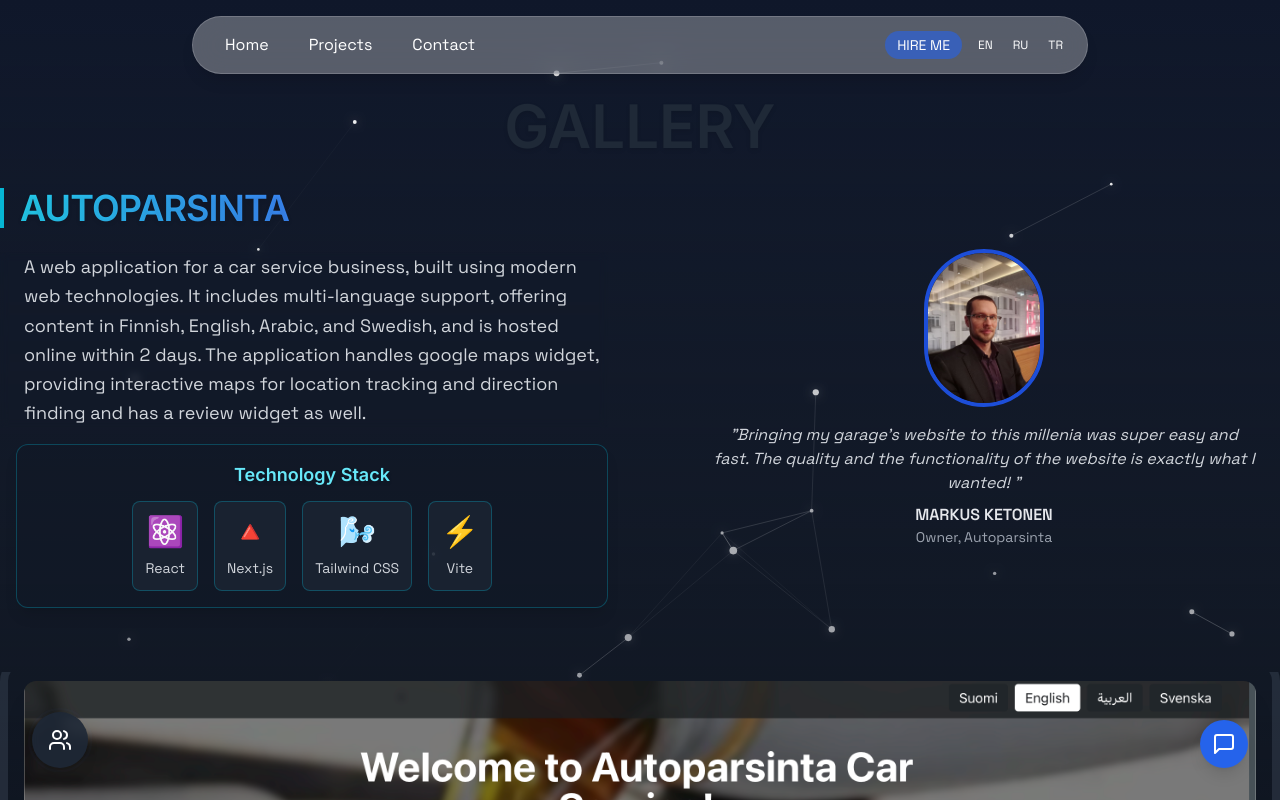
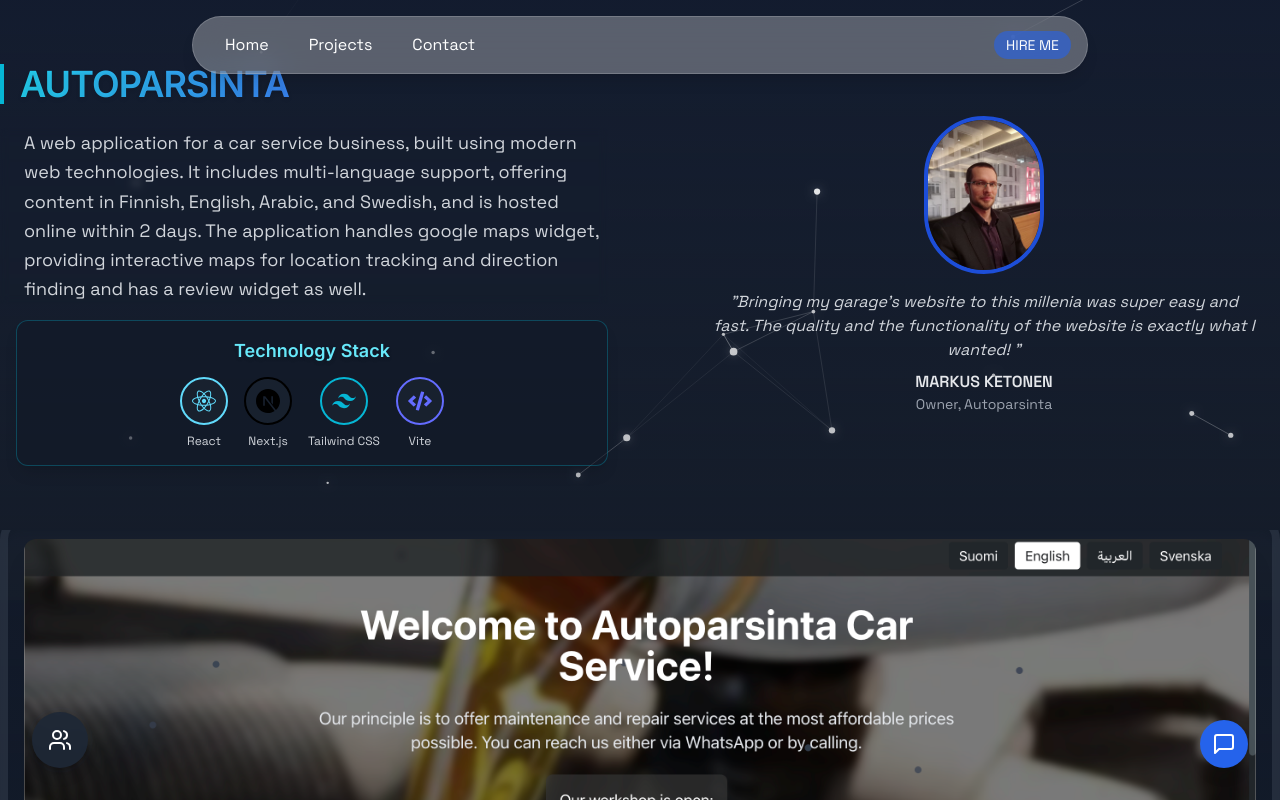
Before and after one commit to GloryMighty/PersonalWebsite, a Next.js app: page /projects in a window 1280 px wide. Shown: the top 800 px of the page. Built offline with nearby package versions, Linux system fonts and the light colour scheme.

Commit message:
Beautiful

```diff
--- a/app/page.tsx
+++ b/app/page.tsx
@@ -272,7 +272,7 @@
   { month: 'Me', revenue: 5000 },
   { month: 'And', revenue: 8000 },
   { month: 'After', revenue: 8000 },
-  { month: '=>', revenue: 150000 },
+  { month: '=>', revenue: 500000 },
 ];
 
 // Main Page Component
@@ -371,7 +371,7 @@
             className="text-center content-glass p-8 backdrop-blur-md max-w-3xl mx-auto"
           >
             <h2 className="tech-text text-3xl mb-6 bg-clip-text text-transparent bg-gradient-to-r from-white to-blue-200">
-              The Present and Future
+              OUR PRESENT AND FUTURE
             </h2>
 
             {/* Revenue Growth Graph */}
--- a/app/projects/page.tsx
+++ b/app/projects/page.tsx
@@ -3,15 +3,16 @@
 "use client"
 
 // Framer Motion and React imports
-import React, { useState, useEffect } from 'react'
+import React, { useState, useEffect, useRef } from 'react'
 import { motion, useScroll, useMotionValue, MotionValue } from 'framer-motion'
 import Image from 'next/image'
 
 // Import other necessary components and types
 import ConstellationBackground from "@/components/ConstellationBackground"
+import ChatWidget from "@/components/ChatWidget"
 import SocialLinksWidget from "@/components/SocialLinksWidget"
-import ChatWidget from "@/components/ChatWidget"
 import Shevrons from "@/components/Shevrons"
+import TechStack from "@/components/TechStack"
 
 // Project data and types
 interface Project {
@@ -127,35 +128,6 @@
   },
 }
 
-// Matrix-like code animation component
-const MatrixCodeBackground = () => {
-  // Use a consistent seed for random generation to prevent hydration errors
-  const codeLines = Array.from({ length: 50 }, (_, index) => {
-    // Use a deterministic method to generate "random" binary strings
-    const seed = index * 1.618; // Using golden ratio as a seed
-    const randomBinary = Math.abs(Math.sin(seed)).toString(2).slice(2, 12).padStart(10, '0')
-    return randomBinary
-  })
-
-  return (
-    <div className="absolute inset-0 overflow-hidden pointer-events-none z-0">
-      {codeLines.map((codeLine, index) => (
-        <div
-          key={index}
-          className="absolute text-green-500/30 text-xs font-mono opacity-50 animate-matrix-fall"
-          style={{
-            left: `${(index * 7.5) % 100}%`, // Deterministic positioning
-            animationDelay: `${index * 0.2}s`, // Consistent delay
-            animationDuration: `${5 + (index % 3)}s` // Consistent duration
-          }}
-        >
-          {codeLine}
-        </div>
-      ))}
-    </div>
-  )
-}
-
 // Spark and Chevron Visual Component
 const ProjectSeparator = () => {
   // Generate random spark positions and intensities
@@ -205,61 +177,6 @@
             d="M7.41 8.59L12 13.17l4.59-4.58L18 10l-6 6-6-6 1.41-1.41z"
           />
         </svg>
-      </div>
-    </div>
-  )
-}
-
-// Modernized Stack Component
-const TechStack = ({ stack }: { stack?: { name: string, icon: string }[] }) => {
-  if (!stack || stack.length === 0) return null;
-
-  return (
-    <div className="mt-4 p-4 bg-gray-900/50 rounded-xl border border-cyan-500/30 shadow-lg">
-      <h3 className="text-lg font-semibold text-cyan-300 mb-3 text-center">
-        Technology Stack
-      </h3>
-      <div className="flex flex-wrap justify-center gap-4">
-        {stack.map((tech, index) => (
-          <motion.div
-            key={tech.name}
-            initial={{ opacity: 0, scale: 0.8 }}
-            animate={{
-              opacity: 1,
-              scale: 1,
-              rotate: index % 2 === 0 ? [0, -5, 5, 0] : [0, 5, -5, 0]
-            }}
-            transition={{
-              duration: 0.5,
-              delay: index * 0.1,
-              type: "spring",
-              stiffness: 300
-            }}
-            whileHover={{
-              scale: 1.1,
-              rotate: 0,
-              transition: { duration: 0.2 }
-            }}
-            className="
-              flex flex-col items-center justify-center
-              p-3 rounded-lg
-              bg-gray-800/70
-              border border-cyan-500/30
-              hover:border-cyan-500/70
-              hover:bg-gray-800/90
-              transition-all duration-300
-              cursor-pointer
-              group
-            "
-          >
-            <span className="text-3xl mb-2 group-hover:text-cyan-300 transition-colors">
-              {tech.icon}
-            </span>
-            <span className="text-sm text-gray-300 group-hover:text-cyan-200 transition-colors">
-              {tech.name}
-            </span>
-          </motion.div>
-        ))}
       </div>
     </div>
   )
@@ -425,11 +342,65 @@
 }
 
 // Main Projects Page Component
-export default function ProjectsPage() {
-  // Manage selected images for each project
+const ProjectsPage = () => {
   const [selectedImages, setSelectedImages] = useState<{[key: number]: string}>({})
+  const [currentProjectIndex, setCurrentProjectIndex] = useState(0)
+  const projectContainerRef = useRef<HTMLDivElement>(null)
+  const scrollRef = useRef<HTMLDivElement>(null)
 
-  // Update selected image on hover
+  // Scroll to specific project
+  const scrollToProject = (index: number) => {
+    const projectElement = document.getElementById(`project-${projects[index].id}`);
+
+    if (projectElement) {
+      // Add an offset for the first project to prevent it from being too high
+      const offset = index === 0 ? 100 : 0; // 100px offset for the first project
+
+      window.scrollTo({
+        top: projectElement.offsetTop - offset,
+        behavior: 'smooth'
+      });
+
+      setCurrentProjectIndex(index);
+    }
+  };
+
+  // Handle scroll to update current project index
+  useEffect(() => {
+    const handleScroll = () => {
+      const projectContainer = projectContainerRef.current
+      if (projectContainer) {
+        const projectElements = projectContainer.querySelectorAll('.project-item')
+        const scrollPosition = window.scrollY
+
+        // Find the project currently in view
+        for (let i = 0; i < projectElements.length; i++) {
+          const element = projectElements[i] as HTMLElement
+          const elementTop = element.offsetTop
+          const elementHeight = element.offsetHeight
+
+          if (scrollPosition >= elementTop &&
+              scrollPosition < elementTop + elementHeight) {
+            setCurrentProjectIndex(i)
+            break
+          }
+        }
+      }
+    }
+
+    window.addEventListener('scroll', handleScroll)
+    return () => window.removeEventListener('scroll', handleScroll)
+  }, [])
+
+  // Function to handle first image selection
+  const handleFirstImage = (projectId: number, imageSrc: string) => {
+    setSelectedImages(prev => ({
+      ...prev,
+      [projectId]: imageSrc
+    }))
+  }
+
+  // Function to handle thumbnail click
   const handleThumbnailClick = (projectId: number, imageSrc: string) => {
     setSelectedImages(prev => ({
       ...prev,
@@ -437,27 +408,44 @@
     }))
   }
 
-  // Update selected image on click
-  const handleFirstImage = (projectId: number, imageSrc: string) => {
-    setSelectedImages(prev => ({
-      ...prev,
-      [projectId]: imageSrc
-    }))
-  }
+  // Get scroll progress
+  const { scrollYProgress } = useScroll()
 
   return (
-    <div className="pt-24 min-h-screen flex flex-col items-center justify-start">
-      <motion.h1
-        initial={{ opacity: 0, y: -50 }}
-        animate={{ opacity: 1, y: 0 }}
-        transition={{ duration: 0.5 }}
-        className="text-4xl md:text-5xl lg:text-6xl font-bold text-center mb-8 text-gray-800 dark:text-gray-200"
+    <div className="projects-container relative">
+      {/* Constellation Background */}
+      <ConstellationBackground scrollYProgress={scrollYProgress} />
+
+      {/* Chat and Social Widgets */}
+      <ChatWidget />
+      <SocialLinksWidget />
+
+      {/* Projects Container */}
+      <motion.div
+        ref={projectContainerRef}
+        className="projects-wrapper flex flex-col items-center space-y-16 py-16"
+        initial="hidden"
+        animate="visible"
+        variants={{
+          hidden: { opacity: 0 },
+          visible: {
+            opacity: 1,
+            transition: {
+              staggerChildren: 0.3
+            }
+          }
+        }}
       >
-        GALLERY
-      </motion.h1>
-
         {projects.map((project, index) => (
           <React.Fragment key={project.id}>
+            <motion.div
+              id={`project-${project.id}`}
+              className={`project-item ${index === currentProjectIndex ? 'active' : ''}`}
+              variants={{
+                hidden: { opacity: 0, y: 50 },
+                visible: { opacity: 1, y: 0 }
+              }}
+            >
               <ProjectImageDisplay
                 project={project}
                 selectedImages={selectedImages}
@@ -465,32 +453,48 @@
                 handleThumbnailClick={handleThumbnailClick}
                 isLastProject={index === projects.length - 1}
               />
-          {project.title === "My Introduction" && (
-            <div className="flex flex-col items-center justify-center mt-8 space-y-4">
-              <p className="text-xl text-cyan-300 font-medium text-center animate-pulse">
-                Have more questions about me? Don&apos;t hesitate to ask VAI
-              </p>
-              <div className="animate-slow-bounce">
+            </motion.div>
+
+            {/* Add navigation Shevrons between projects, except for the first project */}
+            {index > 0 && index < projects.length && (
+              <div className="flex flex-col items-center space-y-4 w-full py-8">
+                <div className="flex justify-between w-full px-24">
                   <Shevrons
-                  direction="right"
+                    direction="up"
                     variant="triple"
+                    onClick={() => scrollToProject(index - 1)}
+                    className="opacity-50 hover:opacity-100 text-blue-300 hover:text-blue-500 transition-all duration-300 transform hover:-translate-y-2 scale-150"
                     size={48}
-                  className="text-cyan-500 opacity-70 hover:opacity-100 transition-opacity duration-300"
+                  />
+                  <Shevrons
+                    direction="down"
+                    variant="triple"
+                    onClick={() => scrollToProject(index)}
+                    className="opacity-50 hover:opacity-100 text-blue-300 hover:text-blue-500 transition-all duration-300 transform hover:translate-y-2 scale-150"
+                    size={48}
                   />
                 </div>
+                <div className="w-full h-0.5 bg-gradient-to-r from-transparent via-blue-500/50 to-transparent"></div>
               </div>
             )}
           </React.Fragment>
         ))}
+      </motion.div>
 
-      {/* Fixed widgets */}
-      <div className="fixed top-4 right-4 md:top-8 md:right-8 z-50 flex space-x-4">
-        <SocialLinksWidget />
-        <ChatWidget />
+      {/* VAI Questions Section */}
+      <div className="w-full flex flex-col items-center justify-center py-8 space-y-4">
+        <p className="text-xl text-blue-300 hover:text-blue-500 transition-colors duration-300 cursor-pointer">
+          Have more questions? Ask VAI!
+        </p>
+        <Shevrons
+          direction="right"
+          variant="triple"
+          className="opacity-50 hover:opacity-100 text-blue-300 hover:text-blue-500 transition-all duration-300 transform hover:translate-x-2 scale-150"
+          size={48}
+        />
       </div>
-
-      {/* Background */}
-      <ConstellationBackground scrollYProgress={useMotionValue(0)} />
     </div>
   )
 }
+
+export default ProjectsPage;
--- /dev/null
+++ b/components/TechStack.tsx
@@ -0,0 +1,92 @@
+import React from 'react';
+import { motion } from 'framer-motion';
+import {
+  FaReact,
+  FaNodeJs,
+  FaPython,
+  FaJava,
+  FaDocker,
+  FaGitAlt,
+  FaCode
+} from 'react-icons/fa';
+import {
+  SiNextdotjs,
+  SiTypescript,
+  SiTailwindcss,
+  SiPostgresql,
+  SiMongodb,
+  SiKubernetes,
+  SiStreamlit,
+  SiSupabase,
+  SiGooglegemini
+} from 'react-icons/si';
+
+// Mapping of tech names to icons and colors
+const techIcons: { [key: string]: { Icon: React.ComponentType<{size?: number, color?: string}>, color: string } } = {
+  'React': { Icon: FaReact, color: '#61DAFB' },
+  'Next.js': { Icon: SiNextdotjs, color: '#000000' },
+  'TypeScript': { Icon: SiTypescript, color: '#3178C6' },
+  'Node.js': { Icon: FaNodeJs, color: '#68A063' },
+  'Tailwind CSS': { Icon: SiTailwindcss, color: '#06B6D4' },
+  'Python': { Icon: FaPython, color: '#3776AB' },
+  'PostgreSQL': { Icon: SiPostgresql, color: '#4169E1' },
+  'Docker': { Icon: FaDocker, color: '#2496ED' },
+  'MongoDB': { Icon: SiMongodb, color: '#47A248' },
+  'Java': { Icon: FaJava, color: '#007396' },
+  'Kubernetes': { Icon: SiKubernetes, color: '#326CE5' },
+  'Git': { Icon: FaGitAlt, color: '#F05032' },
+  'Streamlit': { Icon: SiStreamlit, color: '#FF4B4B' },
+  'Supabase': { Icon: SiSupabase, color: '#3ECF8E' },
+  'Google Gemini': { Icon: SiGooglegemini, color: '#4285F4' },
+  'Vite': { Icon: FaCode, color: '#646CFF' },
+  'PDF.js': { Icon: FaCode, color: '#FF6600' },
+  'default': { Icon: FaCode, color: '#777777' }
+};
+
+const TechStack: React.FC<{ stack?: { name: string, icon: string }[] }> = ({ stack }) => {
+  if (!stack || stack.length === 0) return null;
+
+  return (
+    <div className="mt-4 p-4 bg-gray-900/50 rounded-xl border border-cyan-500/30 shadow-lg">
+      <h3 className="text-lg font-semibold text-cyan-300 mb-3 text-center">
+        Technology Stack
+      </h3>
+      <div className="flex flex-wrap justify-center gap-4">
+        {stack.map((tech, index) => {
+          const { Icon, color } = techIcons[tech.name] || techIcons['default'];
+
+          return (
+            <motion.div
+              key={tech.name}
+              initial={{ opacity: 0, scale: 0.8 }}
+              animate={{
+                opacity: 1,
+                scale: 1,
+                transition: {
+                  delay: index * 0.1,
+                  type: 'spring',
+                  stiffness: 200
+                }
+              }}
+              whileHover={{
+                scale: 1.1,
+                rotate: 5
+              }}
+              className="flex flex-col items-center"
+            >
+              <div
+                className="w-12 h-12 flex items-center justify-center rounded-full bg-gray-800/50 p-2"
+                style={{ border: `2px solid ${color}` }}
+              >
+                <Icon size={24} color={color} />
+              </div>
+              <span className="text-xs text-gray-300 mt-2">{tech.name}</span>
+            </motion.div>
+          );
+        })}
+      </div>
+    </div>
+  );
+};
+
+export default TechStack;
--- a/components/Toolbar.tsx
+++ b/components/Toolbar.tsx
@@ -15,13 +15,6 @@
     { label: 'Home', href: '/' },
     { label: 'Projects', href: '/projects' },
     { label: 'Contact', href: '/contact' }
-  ];
-
-  // Define language options
-  const languageOptions: ToolbarItem[] = [
-    { label: 'EN', href: '?lang=en' },
-    { label: 'RU', href: '?lang=ru' },
-    { label: 'TR', href: '?lang=tr' }
   ];
 
   return (
@@ -60,18 +53,6 @@
         >
           HIRE ME
         </Link>
-
-        {/* Language Options */}
-        <div className="flex space-x-1">
-          {languageOptions.map((lang) => (
-            <NavigationButton
-              key={lang.label}
-              label={lang.label}
-              href={lang.href}
-              variant="small"
-            />
-          ))}
-        </div>
       </div>
     </div>
   );
```
Lines whose indentation alone changed are shown as unchanged.
